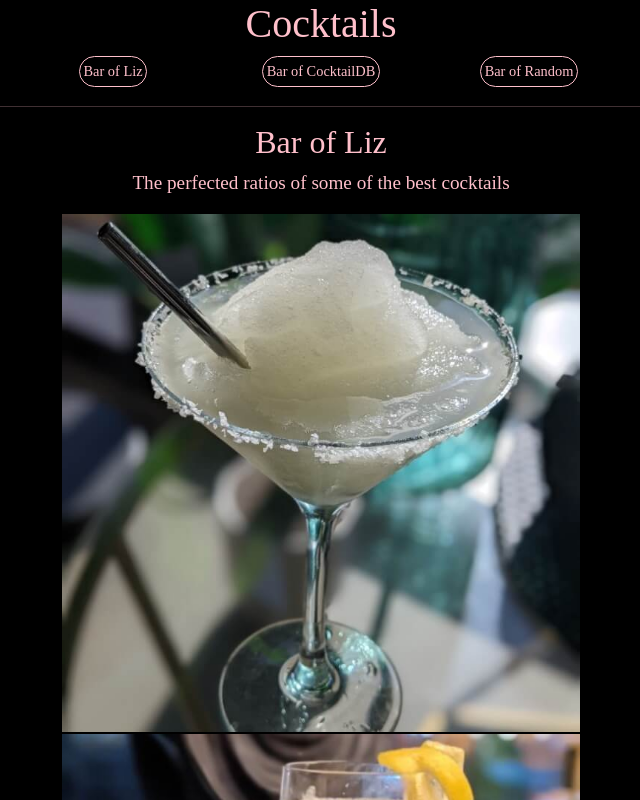
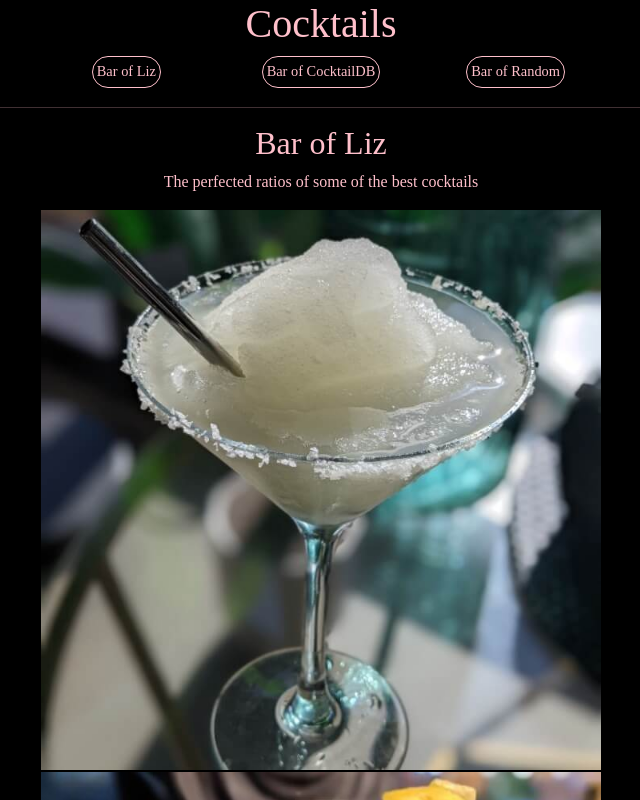
Before and after one commit to ESedrak/cocktail-list, a React (Create React App) app: page / in a window 1280 px wide. Shown: the top 800 px of the page, without its empty margins (319-959 px from the left). Built offline with nearby package versions, Linux system fonts and the light colour scheme; a web font is replaced by a local one.

Commit message:
change font size(slightly larger)

```diff
--- a/src/App.css
+++ b/src/App.css
@@ -1,26 +1,25 @@
 .App {
   text-align: center;
-  font-size: 1.2em;
   background-color: black;
   color: pink;
   font-family: "Sail", cursive;
 }
 
 .App-nav {
-  max-width: 600px;
+  max-width: 35rem;
   margin: 0 auto;
-  font-size: 0.75em;
+  font-size: 0.9rem;
 }
 
 /* My cocktail's - Bar of Liz */
 .App-link-liz {
-  border: 0.1em solid pink;
-  border-radius: 3em;
+  border: 0.1rem solid pink;
+  border-radius: 3rem;
   text-decoration: none;
-  padding: 0.25em;
+  padding: 0.25rem;
   color: pink;
   display: inline-block;
-  margin-bottom: 0.2em;
+  margin-bottom: 0.2rem;
 }
 
 .App-link-liz:hover {
@@ -30,13 +29,13 @@
 
 /* CocktailDb cocktails - Bar of CocktailDb */
 .App-link-db {
-  border: 0.1em solid pink;
-  border-radius: 3em;
+  border: 0.1rem solid pink;
+  border-radius: 3rem;
   text-decoration: none;
-  padding: 0.25em;
+  padding: 0.25rem;
   color: pink;
   display: inline-block;
-  margin-bottom: 0.2em;
+  margin-bottom: 0.2rem;
 }
 
 .App-link-db:hover {
@@ -46,13 +45,13 @@
 
 /* Bar of random */
 .App-link-random {
-  border: 0.1em solid pink;
-  border-radius: 3em;
+  border: 0.1rem solid pink;
+  border-radius: 3rem;
   text-decoration: none;
-  padding: 0.25em;
+  padding: 0.25rem;
   color: pink;
   display: inline-block;
-  margin-bottom: 0.2em;
+  margin-bottom: 0.2rem;
 }
 
 .App-link-random:hover {
--- a/src/Cocktail.css
+++ b/src/Cocktail.css
@@ -8,19 +8,19 @@
 
 /* Cocktail instructions/ingredients*/
 .Cocktail-instructions {
-  font-size: 0.75em;
-  padding: 0.75em;
+  font-size: 1rem;
+  padding: 0.75rem;
 }
 
 .Cocktail-ingredients {
-  font-size: 1em;
+  font-size: 1rem;
 }
 
 /* Cocktail header */
 .Cocktail-drink-name {
   color: pink;
   font-family: "Sail", cursive;
-  font-size: 1.5em;
+  font-size: 2rem;
   padding: 0;
 }
 
@@ -28,15 +28,14 @@
 .Cocktail-image-drink {
   height: auto;
   width: 100%;
-  max-width: 37.5em;
 }
 
 /* Cocktail overlay for one  */
 .Cocktail-one {
   height: auto;
   font-family: "Macondo", cursive;
-  margin: 0.1em auto;
-  max-width: 27em;
+  margin: 0.1rem auto;
+  max-width: 35rem;
   position: relative;
 }
 
--- a/src/barOfCocktailDb/CocktailDb.css
+++ b/src/barOfCocktailDb/CocktailDb.css
@@ -3,12 +3,12 @@
 }
 
 .CocktailDb-searchbar {
-  width: 13em;
-  border-radius: 0.25em;
-  margin-bottom: 0.25em;
+  width: 13rem;
+  border-radius: 0.25rem;
+  margin-bottom: 0.25rem;
 }
 
 .CocktailDb-button {
-  border-radius: 0.25em;
+  border-radius: 0.25rem;
   background-color: white;
 }
--- a/src/barOfLiz/Liz.css
+++ b/src/barOfLiz/Liz.css
@@ -2,10 +2,10 @@
 
 .Cocktail ul {
   list-style: none;
-  padding: 0px;
+  padding: 0;
 }
 
 .Cocktail-optional-topping {
-  font-size: 0.75em;
+  font-size: 0.75rem;
   font-weight: lighter;
 }
--- a/src/barOfRandom/Random.css
+++ b/src/barOfRandom/Random.css
@@ -5,13 +5,13 @@
 
 /* Random Button */
 .Random button {
-  border-radius: 1em;
-  margin-bottom: 0.2em;
-  font-size: 2em;
+  border-radius: 1rem;
+  margin-bottom: 0.2rem;
+  font-size: 2rem;
   transition: 2s;
   background-color: black;
   color: pink;
-  border: 0.1em solid pink;
+  border: 0.1rem solid pink;
 }
 
 .Random button:hover {
```
